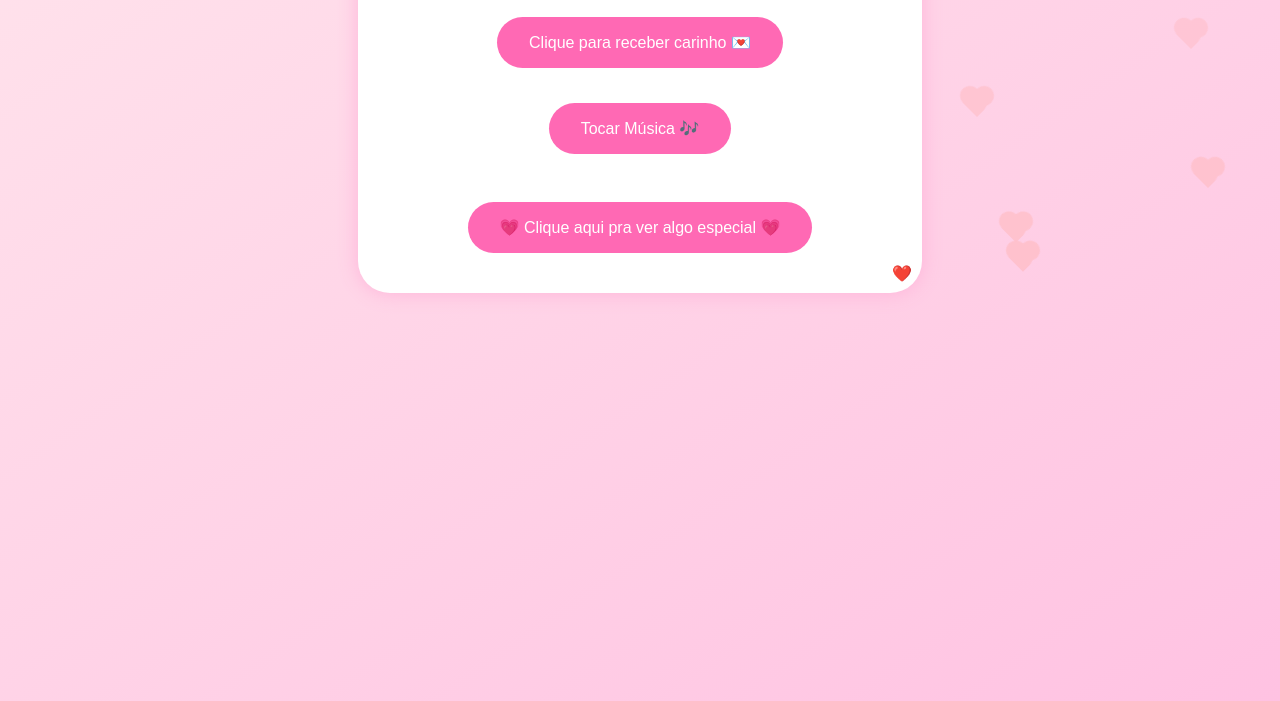
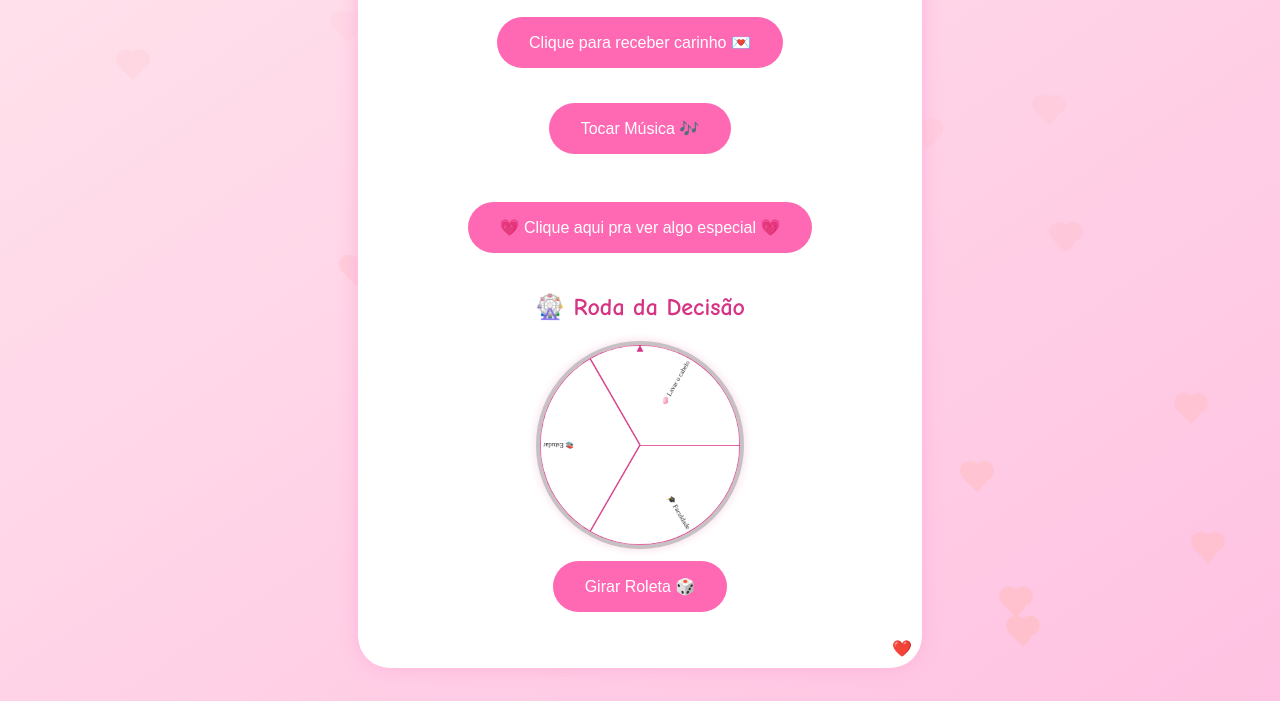
Before and after one commit to wenderclaytonfilho/projetinhouwu, a plain HTML site: page index.html in a window 1280 px wide. Shown: the part 179-880 px from the top of the page. Drawn offline with Linux system fonts and the light colour scheme.

Commit message:
Add files via upload

```diff
--- a/index.html
+++ b/index.html
@@ -1,11 +1,13 @@
 <!DOCTYPE html>
 <html lang="pt-BR">
+
 <head>
   <meta charset="UTF-8" />
-  <meta name="viewport" content="width=device-width, initial-scale=1.0"/>
+  <meta name="viewport" content="width=device-width, initial-scale=1.0" />
   <title>Para Luiza 💖</title>
   <link rel="stylesheet" href="style.css">
 </head>
+
 <body>
   <audio id="bgMusic" src="assets/cxld blxxd - dear diary.mp3 " loop></audio>
 
@@ -22,10 +24,18 @@
       <button id="botaoSecreto">💗 Clique aqui pra ver algo especial 💗</button>
       <div id="mensagemSecreta" class="hidden">
         <p>Você é uma pessoa que merece o mundo.
-        Espero que cada dia você sinta o quanto é incrível, especial e amada.
-        Nunca se esqueça disso. 💕</p>
+          Espero que cada dia você sinta o quanto é incrível, especial e amada.
+          Nunca se esqueça disso. 💕</p>
       </div>
     </div>
+    <div class="roleta-section">
+      <h2>🎡 Roda da Decisão</h2>
+      <canvas id="roleta" width="300" height="300"></canvas><br />
+      <button id="girarRoleta">Girar Roleta 🎲</button>
+      <p id="resultadoRoleta"></p>
+    </div>
+
+
     <span class="coraçao-secreto">❤️</span>
 
   </div>
@@ -34,4 +44,5 @@
   <script src="script.js"></script>
   <script src="coracoes.js"></script>
 </body>
+
 </html>
--- a/script.js
+++ b/script.js
@@ -84,3 +84,79 @@ document.addEventListener("keydown", e => {
     alert("Modo especial ativado 🌠\n\nEsse site agora brilha só pra você, Luiza.");
   }
 });
+
+const opcoes = ["🎓 Faculdade", "📚 Estudar", "🧼 Lavar o cabelo"];
+const canvas = document.getElementById("roleta");
+const ctx = canvas.getContext("2d");
+const botaoGirar = document.getElementById("girarRoleta");
+const resultado = document.getElementById("resultadoRoleta");
+
+let anguloInicial = 0;
+let girando = false;
+
+function desenharRoleta() {
+  const raio = canvas.width / 2;
+  const centroX = canvas.width / 2;
+  const centroY = canvas.height / 2;
+  const anguloPorOpcao = (2 * Math.PI) / opcoes.length;
+
+  for (let i = 0; i < opcoes.length; i++) {
+    const anguloInicio = anguloInicial + i * anguloPorOpcao;
+    ctx.beginPath();
+    ctx.moveTo(centroX, centroY);
+    ctx.arc(centroX, centroY, raio, anguloInicio, anguloInicio + anguloPorOpcao);
+    ctx.fillStyle = "white";
+    ctx.fill();
+    ctx.strokeStyle = "#d63384"; // contorno rosa fofo
+    ctx.lineWidth = 2;
+    ctx.stroke();
+
+    // Texto
+    ctx.save();
+    ctx.translate(centroX, centroY);
+    ctx.rotate(anguloInicio + anguloPorOpcao / 2);
+    ctx.textAlign = "right";
+    ctx.fillStyle = "#222"; // letra preta
+    ctx.font = "10px Comic Sans MS";
+    ctx.fillText(opcoes[i], raio - 5, 3);
+    ctx.restore();
+  }
+
+  // Indicador rosa
+  ctx.beginPath();
+  ctx.moveTo(centroX, 0);
+  ctx.lineTo(centroX - 5, 10);
+  ctx.lineTo(centroX + 5, 10);
+  ctx.closePath();
+  ctx.fillStyle = "#d63384";
+  ctx.fill();
+}
+
+function girar() {
+  if (girando) return;
+  girando = true;
+
+  let velocidade = Math.random() * 0.3 + 0.25;
+  let desaceleracao = 0.005;
+
+  function animar() {
+    ctx.clearRect(0, 0, canvas.width, canvas.height);
+    desenharRoleta();
+    anguloInicial += velocidade;
+    velocidade -= desaceleracao;
+
+    if (velocidade > 0) {
+      requestAnimationFrame(animar);
+    } else {
+      anguloInicial %= 2 * Math.PI;
+      const index = Math.floor(opcoes.length - (anguloInicial / (2 * Math.PI)) * opcoes.length) % opcoes.length;
+      resultado.innerText = `Resultado: ${opcoes[index]} 💡`;
+      girando = false;
+    }
+  }
+
+  animar();
+}
+
+desenharRoleta();
+botaoGirar.addEventListener("click", girar);
--- a/style.css
+++ b/style.css
@@ -130,3 +130,21 @@ button:hover {
   from { filter: brightness(100%); }
   to { filter: brightness(130%); }
 }
+.roleta-section {
+  margin-top: 2rem;
+}
+
+#roleta {
+  width: 200px;
+  height: 200px;
+  border: 4px solid #c8c1c4;
+  border-radius: 50%;
+  box-shadow: 0 0 10px #f5d7e6;
+  background-color: white;
+}
+
+#resultadoRoleta {
+  font-size: 1rem;
+  font-weight: bold;
+  margin-top: 0.5rem;
+}
```
